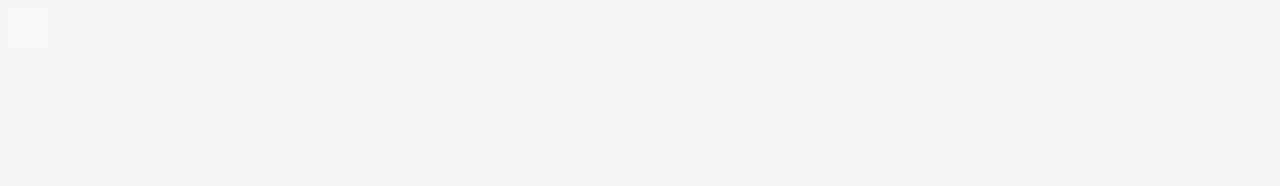
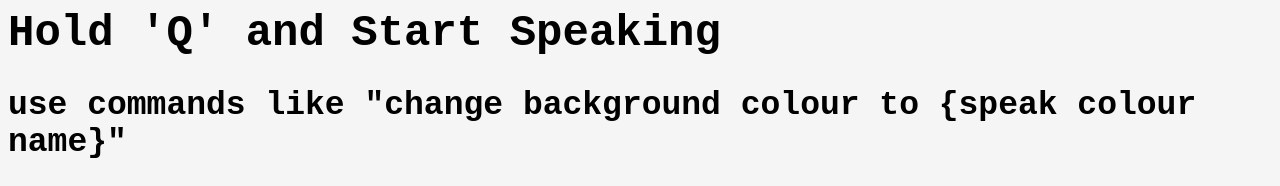
Before and after one commit to haideralishafqat/haideralishafqat.github.io, a plain HTML site: page index.html in a window 1280 px wide. Drawn offline with Linux system fonts and the light colour scheme.

Commit message:
Update index.html

```diff
--- a/index.html
+++ b/index.html
@@ -1,7 +1,7 @@
 <html lang="en">
 <head>
   <meta charset="UTF-8">
-  <title>Hold 'Q' to begin speech recognition</title>
+  <title>Demo Speech Recognition</title>
   <style>
     body {
       font-family: monospace;
@@ -19,6 +19,8 @@
   </style>
 </head>
   <body>
+    <h1>Hold 'Q' and Start Speaking</h1>
+    <h2>use commands like "change background colour to {speak colour name}"</h2>
     <main>
       <span id="speech"></span>
       <span id="interim"></span>
```
